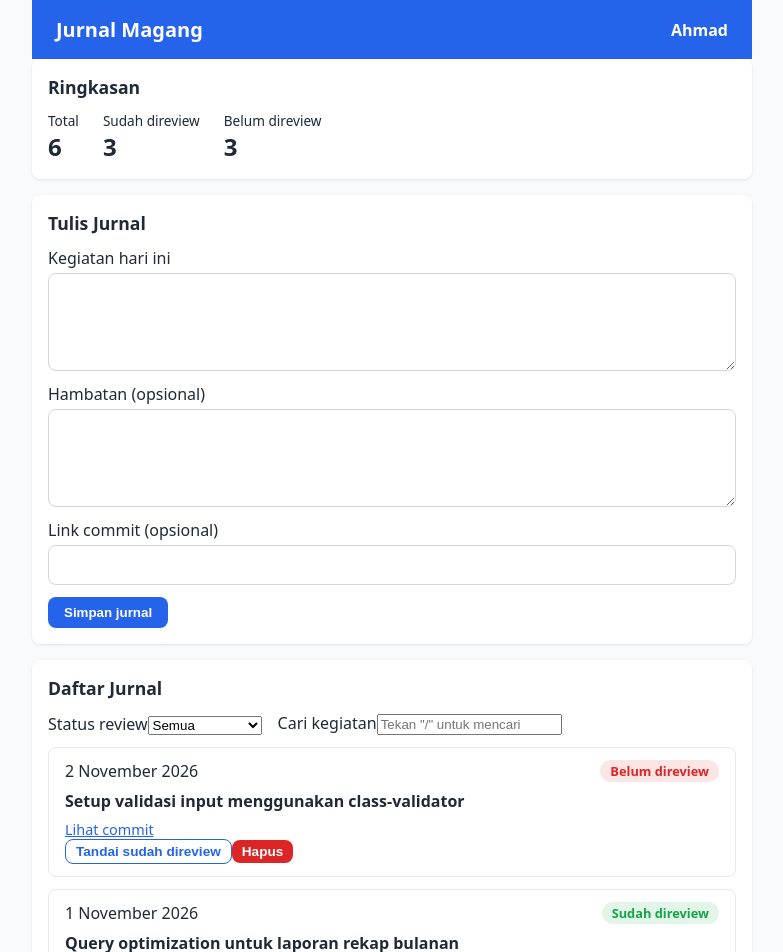
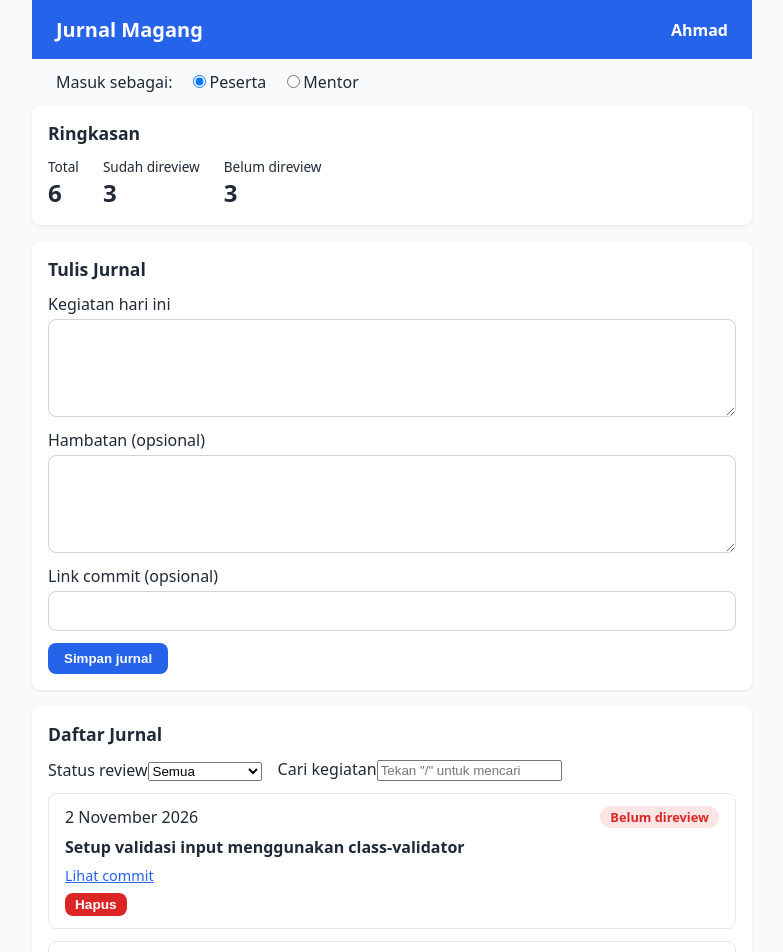
Before and after one commit to ZidanAlfaPermana/magang-web, a React (Vite) app: page / in a window 1280 px wide. Shown: the top 952 px of the page, without its empty margins (248-1031 px from the left). Built offline with nearby package versions, Linux system fonts and the light colour scheme.

Commit message:
chore: saving latihan folder to another branch

```diff
--- a/src/App.tsx
+++ b/src/App.tsx
@@ -1,19 +1,20 @@
-import {useEffect, useState} from "react";
+import { useEffect, useState } from "react";
 import { Header } from "./components/layout/Header";
+import { SaklarPeran } from "./components/layout/SaklarPeran";
 import { Kartu } from "./components/ui/Kartu";
 import { RingkasanJurnal } from "./components/jurnal/JurnalRingkas";
+import { FormJurnal } from "./components/jurnal/FormJurnal";
+import { FilterJurnal } from "./components/jurnal/FilterJurnal";
+import { PencarianJurnal } from "./components/jurnal/PencarianJurnal";
 import { DaftarJurnal } from "./components/jurnal/DaftarJurnal";
-/*import HalamanLatihan from "./latihan/HalamanLatihan";*/
+import { useLocalStorage } from "./hooks/useLocalStorage";
+import { usePenundaan } from "./hooks/usePenundaan";
+import { adalahDaftarJurnal } from "./utils/guard";
 import { jurnalTiruan } from "./data/jurnalTiruan";
 import { daftarPeserta } from "./data/pesertaTiruan";
-import type {FilterStatus, Jurnal, JurnalBaru, StatusReview} from "./types/jurnal";
+import type { FilterStatus, Jurnal, JurnalBaru, StatusReview } from "./types/jurnal";
+import type { Peran } from "./types/peserta";
 import styles from "./App.module.css";
-import {FormJurnal} from "./components/jurnal/FormJurnal.tsx";
-import {FilterStatusJurnal} from "./components/jurnal/FilterStatusJurnal.tsx";
-import {PencarianJurnal} from "./components/jurnal/PencarianJurnal.tsx";
-import { useLocalStorage } from "./hooks/useLocalStorage";
-import { adalahDaftarJurnal } from "./utils/guard";
-import {usePenundaan} from "./hooks/usePenundaan.ts";
 
 export default function App() {
     const [jurnal, setJurnal] = useLocalStorage<Jurnal[]>(
@@ -21,14 +22,17 @@ export default function App() {
         jurnalTiruan,
         adalahDaftarJurnal
     );
+    const [peran, setPeran] = useState<Peran>("peserta");
     const [filter, setFilter] = useState<FilterStatus>("semua");
     const [kataKunci, setKataKunci] = useState("");
     const kataKunciTunda = usePenundaan(kataKunci, 300);
+    const peserta = daftarPeserta.find((p) => p.id === 1);
+
+    const belumDireview = jurnal.filter((j) => j.statusReview === "belum").length;
+
     useEffect(() => {
-        document.title = `Jurnal Magang (${jurnal.length})`;
-    }, [jurnal.length]);
-
-    const peserta = daftarPeserta.find((p) => p.id === 1);
+        document.title = `Jurnal Magang (${belumDireview} belum direview)`;
+    }, [belumDireview]);
 
     const tampil = jurnal
         .filter((j) => filter === "semua" || j.statusReview === filter)
@@ -38,15 +42,10 @@ export default function App() {
         (a, b) => new Date(b.createdAt).getTime() - new Date(a.createdAt).getTime()
     );
 
-    function hapusJurnal(id: number) {
-        setJurnal((daftar) => daftar.filter((j) => j.id !== id));
-    }
-
-    function ubahStatus(id: number, status: StatusReview) {
-        setJurnal((daftar) =>
-            daftar.map((j) => (j.id === id ? { ...j, statusReview: status } : j))
-        );
-    }
+    const pesanKosong =
+        jurnal.length === 0
+            ? "Belum ada jurnal. Tulis jurnal pertamamu lewat form di atas."
+            : "Tidak ada jurnal yang cocok dengan filter atau pencarian.";
 
     function tambahJurnal(data: JurnalBaru) {
         const baru: Jurnal = {
@@ -61,9 +60,24 @@ export default function App() {
         setJurnal((daftar) => [baru, ...daftar]);
     }
 
+    function hapusJurnal(id: number) {
+        setJurnal((daftar) => daftar.filter((j) => j.id !== id));
+    }
+
+    function simpanReview(id: number, status: StatusReview, catatan: string) {
+        setJurnal((daftar) =>
+            daftar.map((j) =>
+                j.id === id
+                    ? { ...j, statusReview: status, catatanMentor: catatan.trim() || null }
+                    : j
+            )
+        );
+    }
+
     return (
         <div className={styles.halaman}>
             <Header judul="Jurnal Magang" namaPeserta={peserta?.nama ?? "Peserta"} />
+            <SaklarPeran peran={peran} onUbah={setPeran} />
             <main>
                 <Kartu judul="Ringkasan">
                     <RingkasanJurnal jurnal={jurnal} />
@@ -73,13 +87,18 @@ export default function App() {
                 </Kartu>
                 <Kartu judul="Daftar Jurnal">
                     <div className={styles.kontrol}>
-                        <FilterStatusJurnal nilai={filter} onUbah={setFilter} />
+                        <FilterJurnal nilai={filter} onUbah={setFilter} />
                         <PencarianJurnal nilai={kataKunci} onUbah={setKataKunci} />
                     </div>
-                    <DaftarJurnal jurnal={terurut} onHapus={hapusJurnal} onUbahStatus={ubahStatus} />
+                    <DaftarJurnal
+                        jurnal={terurut}
+                        peran={peran}
+                        pesanKosong={pesanKosong}
+                        onHapus={hapusJurnal}
+                        onReview={simpanReview}
+                    />
                 </Kartu>
             </main>
-            {/*<HalamanLatihan />*/}
         </div>
     );
 }
--- a/src/components/jurnal/DaftarJurnal.tsx
+++ b/src/components/jurnal/DaftarJurnal.tsx
@@ -1,28 +1,27 @@
 import type { Jurnal, StatusReview } from "../../types/jurnal";
+import type { Peran } from "../../types/peserta";
 import { Alert } from "../ui/Alert";
 import { JurnalCard } from "./JurnalCard";
 import styles from "./DaftarJurnal.module.css";
 
 interface DaftarJurnalProps {
     jurnal: readonly Jurnal[];
+    peran: Peran;
+    pesanKosong: string;
     onHapus: (id: number) => void;
-    onUbahStatus: (id: number, status: StatusReview) => void;
+    onReview: (id: number, status: StatusReview, catatan: string) => void;
 }
 
-export function DaftarJurnal({ jurnal, onHapus, onUbahStatus }: DaftarJurnalProps) {
+export function DaftarJurnal({ jurnal, peran, pesanKosong, onHapus, onReview }: DaftarJurnalProps) {
     if (jurnal.length === 0) {
-        return <Alert tipe="info">Belum ada jurnal.</Alert>;
+        return <Alert tipe="info">{pesanKosong}</Alert>;
     }
-
-    const terbaruDulu = [...jurnal].sort(
-        (a, b) => new Date(b.createdAt).getTime() - new Date(a.createdAt).getTime()
-    );
 
     return (
         <ul className={styles.daftar}>
-            {terbaruDulu.map((j) => (
+            {jurnal.map((j) => (
                 <li key={j.id}>
-                    <JurnalCard jurnal={j} onHapus={onHapus} onUbahStatus={onUbahStatus} />
+                    <JurnalCard jurnal={j} peran={peran} onHapus={onHapus} onReview={onReview} />
                 </li>
             ))}
         </ul>
--- a/src/components/jurnal/FilterStatusJurnal.tsx
+++ b/src/components/jurnal/FilterJurnal.tsx
@@ -1,12 +1,12 @@
 import type { FilterStatus } from "../../types/jurnal";
 import { adalahFilterStatus } from "../../utils/guard";
 
-interface FilterStatusJurnalProps {
+interface FilterJurnalProps {
     nilai: FilterStatus;
     onUbah: (nilai: FilterStatus) => void;
 }
 
-export function FilterStatusJurnal({ nilai, onUbah }: FilterStatusJurnalProps) {
+export function FilterJurnal({ nilai, onUbah }: FilterJurnalProps) {
     return (
         <label>
             Status review
--- a/src/components/jurnal/JurnalCard.module.css
+++ b/src/components/jurnal/JurnalCard.module.css
@@ -1,7 +1,8 @@
 .kartu { border: 1px solid #e5e7eb; border-radius: var(--jari-jari); padding: 12px 16px; background: white; }
 .atas { display: flex; justify-content: space-between; align-items: center; margin-bottom: 8px; }
-.kegiatan { margin: 0 0 8px; font-weight: 600; }
-.baris { margin: 4px 0; }
-.footer { margin: 8px 0 0; font-size: 0.9rem; }
+.kegiatan { margin: 0 0 8px; font-weight: 600; overflow-wrap: anywhere; }
+.baris { margin: 4px 0; overflow-wrap: anywhere; }
+.footer { margin: 8px 0 0; font-size: 0.9rem; overflow-wrap: anywhere; }
 .footer a { color: var(--warna-utama); }
 .footer a:focus-visible { outline: 3px solid var(--warna-utama); outline-offset: 2px; }
+.aksi { display: flex; flex-wrap: wrap; align-items: center; gap: 8px; margin-top: 8px; }
--- a/src/components/jurnal/JurnalCard.tsx
+++ b/src/components/jurnal/JurnalCard.tsx
@@ -1,22 +1,25 @@
 import { useState } from "react";
 import type { Jurnal, StatusReview } from "../../types/jurnal";
+import type { Peran } from "../../types/peserta";
 import { formatTanggal } from "../../utils/format";
 import { Button } from "../ui/Button";
+import { PanelReview } from "./PanelReview";
 import { StatusBadge } from "./StatusBadge";
 import styles from "./JurnalCard.module.css";
 
 interface JurnalCardProps {
     jurnal: Jurnal;
+    peran?: Peran;
     onHapus?: (id: number) => void;
-    onUbahStatus?: (id: number, status: StatusReview) => void;
+    onReview?: (id: number, status: StatusReview, catatan: string) => void;
 }
 
-export function JurnalCard({ jurnal, onHapus, onUbahStatus }: JurnalCardProps) {
+export function JurnalCard({ jurnal, peran = "peserta", onHapus, onReview }: JurnalCardProps) {
     const [terbuka, setTerbuka] = useState(false);
+    const [konfirmasiHapus, setKonfirmasiHapus] = useState(false);
+    const [sedangReview, setSedangReview] = useState(false);
     const jumlahLampiran = jurnal.lampiran?.length ?? 0;
-    const adaDetail =
-        Boolean(jurnal.hambatan) || Boolean(jurnal.catatanMentor) || jumlahLampiran > 0;
-    const sudahDireview = jurnal.statusReview === "sudah";
+    const adaDetail = Boolean(jurnal.hambatan) || jumlahLampiran > 0;
 
     return (
         <article className={styles.kartu}>
@@ -25,6 +28,9 @@ export function JurnalCard({ jurnal, onHapus, onUbahStatus }: JurnalCardProps) {
                 <StatusBadge status={jurnal.statusReview} />
             </header>
             <p className={styles.kegiatan}>{jurnal.kegiatan}</p>
+            {jurnal.catatanMentor && (
+                <p className={styles.baris}>Catatan mentor: {jurnal.catatanMentor}</p>
+            )}
             {adaDetail && (
                 <Button
                     variant="secondary"
@@ -38,9 +44,6 @@ export function JurnalCard({ jurnal, onHapus, onUbahStatus }: JurnalCardProps) {
             {terbuka && (
                 <div>
                     {jurnal.hambatan && <p className={styles.baris}>Hambatan: {jurnal.hambatan}</p>}
-                    {jurnal.catatanMentor && (
-                        <p className={styles.baris}>Catatan mentor: {jurnal.catatanMentor}</p>
-                    )}
                     {jumlahLampiran > 0 && <p className={styles.baris}>Lampiran ({jumlahLampiran})</p>}
                 </div>
             )}
@@ -51,25 +54,54 @@ export function JurnalCard({ jurnal, onHapus, onUbahStatus }: JurnalCardProps) {
                     </a>
                 </p>
             )}
-            {onUbahStatus && (
+            {sedangReview && peran === "mentor" && onReview && (
+                <PanelReview
+                    jurnal={jurnal}
+                    onSimpan={(status, catatan) => {
+                        onReview(jurnal.id, status, catatan);
+                        setSedangReview(false);
+                    }}
+                    onBatal={() => setSedangReview(false)}
+                />
+            )}
+            <div className={styles.aksi}>
+                {peran === "mentor" && onReview && !sedangReview && (
                     <Button
                         variant="secondary"
                         ukuran="sm"
-                    onClick={() => onUbahStatus(jurnal.id, sudahDireview ? "belum" : "sudah")}
+                        aria-label={`Review jurnal: ${jurnal.kegiatan}`}
+                        onClick={() => setSedangReview(true)}
                     >
-                    {sudahDireview ? "Kembalikan ke belum" : "Tandai sudah direview"}
+                        Review
                     </Button>
                 )}
-            {onHapus && (
+                {onHapus &&
+                    (konfirmasiHapus ? (
+                        <div role="group" aria-label="Konfirmasi hapus" className={styles.aksi}>
+                            <span>Yakin?</span>
+                            <Button variant="danger" ukuran="sm" onClick={() => onHapus(jurnal.id)}>
+                                Ya
+                            </Button>
+                            <Button
+                                variant="secondary"
+                                ukuran="sm"
+                                autoFocus
+                                onClick={() => setKonfirmasiHapus(false)}
+                            >
+                                Batal
+                            </Button>
+                        </div>
+                    ) : (
                         <Button
                             variant="danger"
                             ukuran="sm"
                             aria-label={`Hapus jurnal: ${jurnal.kegiatan}`}
-                    onClick={() => onHapus(jurnal.id)}
+                            onClick={() => setKonfirmasiHapus(true)}
                         >
                             Hapus
                         </Button>
-            )}
+                    ))}
+            </div>
         </article>
     );
 }
--- /dev/null
+++ b/src/components/jurnal/PanelReview.tsx
@@ -0,0 +1,93 @@
+import { useId, useRef, useState } from "react";
+import type { ChangeEventHandler, FormEventHandler } from "react";
+import { Button } from "../ui/Button";
+import { validasiReview } from "../../utils/validasiJurnal";
+import type { FormReviewErrors } from "../../utils/validasiJurnal";
+import type { Jurnal, StatusReview } from "../../types/jurnal";
+import styles from "../ui/Form.module.css";
+
+interface PanelReviewProps {
+    jurnal: Jurnal;
+    onSimpan: (status: StatusReview, catatan: string) => void;
+    onBatal: () => void;
+}
+
+export function PanelReview({ jurnal, onSimpan, onBatal }: PanelReviewProps) {
+    const idDasar = useId();
+    const idCatatan = `${idDasar}-catatan`;
+    const idError = `${idDasar}-error`;
+    const catatanRef = useRef<HTMLTextAreaElement>(null);
+    const [status, setStatus] = useState<StatusReview>("sudah");
+    const [catatan, setCatatan] = useState(jurnal.catatanMentor ?? "");
+    const [errors, setErrors] = useState<FormReviewErrors>({});
+
+    const ubahCatatan: ChangeEventHandler<HTMLTextAreaElement> = (e) => {
+        setCatatan(e.target.value);
+        setErrors({});
+    };
+
+    const kirim: FormEventHandler<HTMLFormElement> = (e) => {
+        e.preventDefault();
+
+        const hasil = validasiReview({ status, catatan });
+        setErrors(hasil);
+
+        if (hasil.catatan) {
+            catatanRef.current?.focus();
+            return;
+        }
+
+        onSimpan(status, catatan);
+    };
+
+    return (
+        <form onSubmit={kirim} noValidate>
+            <div role="radiogroup" aria-label="Status review">
+                <label>
+                    <input
+                        type="radio"
+                        name={`${idDasar}-status`}
+                        checked={status === "sudah"}
+                        onChange={() => setStatus("sudah")}
+                    />
+                    Sudah direview
+                </label>
+                <label>
+                    <input
+                        type="radio"
+                        name={`${idDasar}-status`}
+                        checked={status === "belum"}
+                        onChange={() => setStatus("belum")}
+                    />
+                    Belum direview
+                </label>
+            </div>
+
+            <div className={styles.kolom}>
+                <label htmlFor={idCatatan}>
+                    {status === "sudah" ? "Catatan (wajib, minimal 5 karakter)" : "Catatan (opsional)"}
+                </label>
+                <textarea
+                    ref={catatanRef}
+                    id={idCatatan}
+                    value={catatan}
+                    onChange={ubahCatatan}
+                    aria-invalid={errors.catatan ? true : undefined}
+                    aria-describedby={errors.catatan ? idError : undefined}
+                />
+                {errors.catatan && (
+                    <p id={idError} role="alert" className={styles.error}>
+                        {errors.catatan}
+                    </p>
+                )}
+            </div>
+
+            <Button type="submit" ukuran="sm">
+                Simpan review
+            </Button>
+            <Button variant="secondary" ukuran="sm" onClick={onBatal}>
+                Batal
+            </Button>
+        </form>
+    );
+}
--- /dev/null
+++ b/src/components/layout/SaklarPeran.module.css
@@ -0,0 +1 @@
+.saklar { display: flex; flex-wrap: wrap; align-items: center; gap: 16px; padding: 12px 24px; }
--- /dev/null
+++ b/src/components/layout/SaklarPeran.tsx
@@ -0,0 +1,33 @@
+import type { Peran } from "../../types/peserta";
+import styles from "./SaklarPeran.module.css";
+
+interface SaklarPeranProps {
+    peran: Peran;
+    onUbah: (peran: Peran) => void;
+}
+
+export function SaklarPeran({ peran, onUbah }: SaklarPeranProps) {
+    return (
+        <div role="radiogroup" aria-label="Masuk sebagai" className={styles.saklar}>
+            <span>Masuk sebagai:</span>
+            <label>
+                <input
+                    type="radio"
+                    name="peran"
+                    checked={peran === "peserta"}
+                    onChange={() => onUbah("peserta")}
+                />
+                Peserta
+            </label>
+            <label>
+                <input
+                    type="radio"
+                    name="peran"
+                    checked={peran === "mentor"}
+                    onChange={() => onUbah("mentor")}
+                />
+                Mentor
+            </label>
+        </div>
+    );
+}
--- a/src/hooks/useLocalStorage.ts
+++ b/src/hooks/useLocalStorage.ts
@@ -1,10 +1,11 @@
 import { useEffect, useState } from "react";
+import type {Dispatch, SetStateAction} from "react";
 
 export function useLocalStorage<T>(
     kunci: string,
     nilaiAwal: T,
     valid: (data: unknown) => data is T
-) {
+): [T, Dispatch<SetStateAction<T>>] {
     const [nilai, setNilai] = useState<T>(() => {
         try {
             const tersimpan = localStorage.getItem(kunci);
@@ -25,5 +26,5 @@ export function useLocalStorage<T>(
         }
     }, [kunci, nilai]);
 
-    return [nilai, setNilai] as const;
+    return [nilai, setNilai];
 }
--- a/src/types/peserta.ts
+++ b/src/types/peserta.ts
@@ -13,3 +13,5 @@ export interface ProfilBaru {
     nama: string;
     telepon: string | null;
 }
+
+export type Peran = Peserta["role"];
```
Also changed, not shown: src/components/HasilJurnal.tsx (+16 -9 lines), src/utils/validasiJurnal.ts (+19 -0 lines), 1 other file (tests, documents, lock files or other folders). Lines whose indentation alone changed are shown as unchanged.
